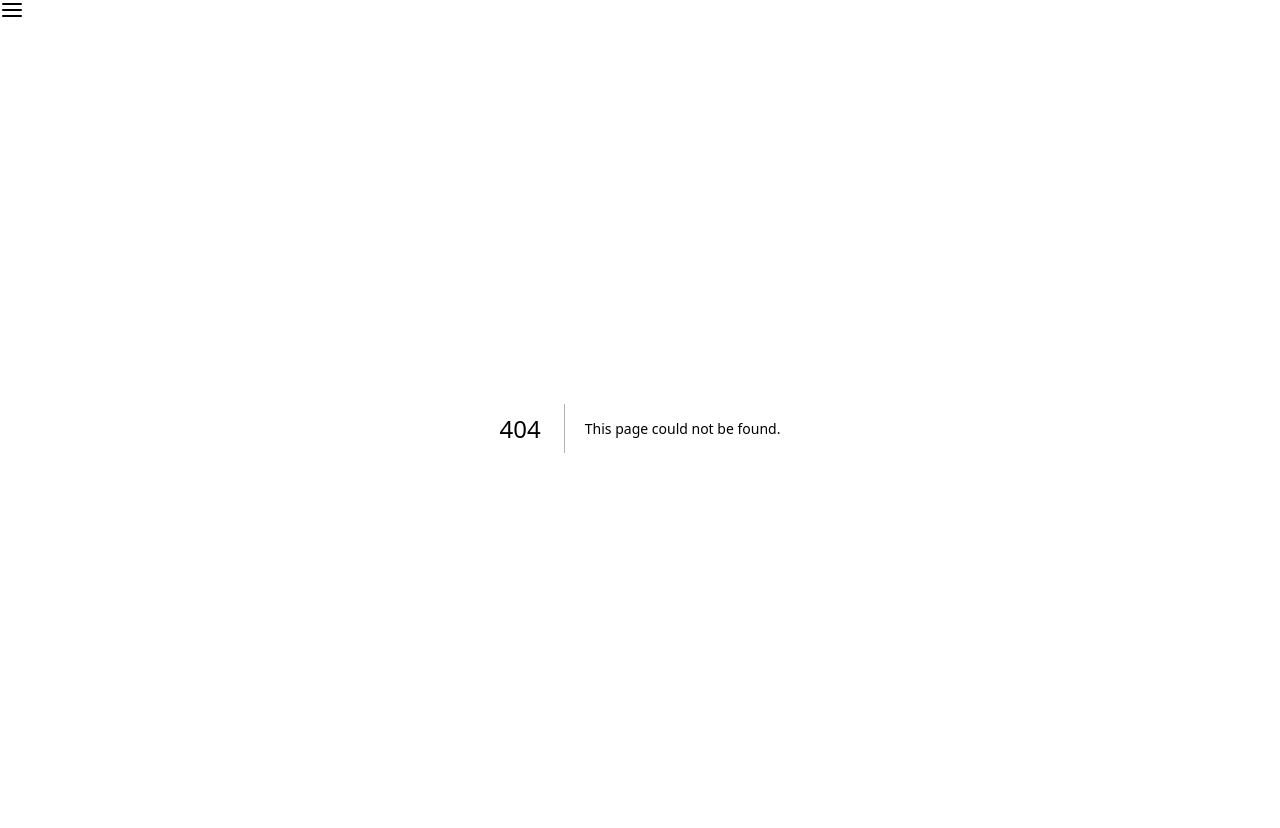
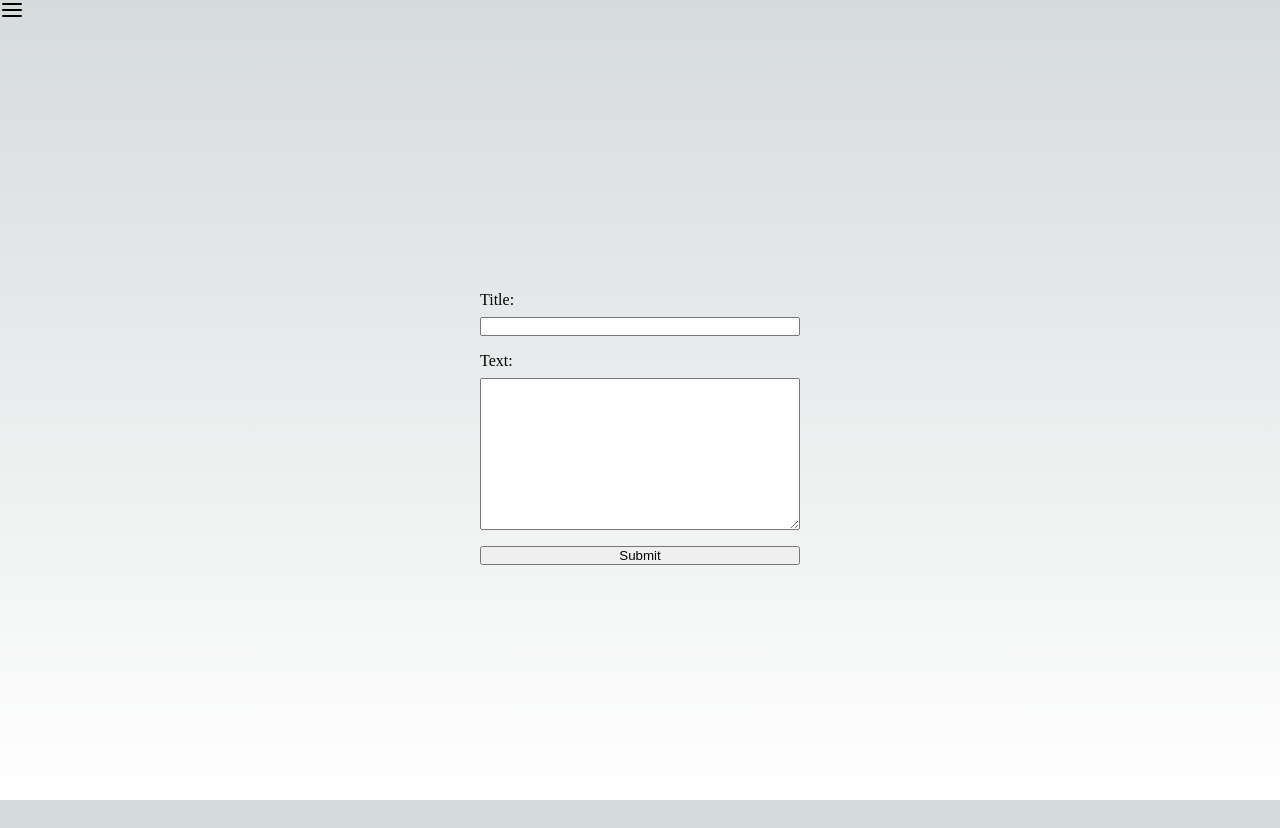
Before and after one commit to grimSkepsis/typer-beam, a Next.js app: page /submit-writing-sample in a window 1280 px wide. Before the commit this address had no page. After the commit the page ends 800 px from the top, so only its background shows below. Built offline with nearby package versions, Linux system fonts and the light colour scheme.

Commit message:
cleans up text submission form a bit

```diff
--- a/src/pages/_app.tsx
+++ b/src/pages/_app.tsx
@@ -7,7 +7,7 @@ import store from "@/redux/store";
 
 export default function App({ Component, pageProps }: AppProps) {
   return (
-    <>
+    <div style={{ height: "100%" }}>
       <ClerkProvider>
         <Provider store={store}>
           <Navigation
@@ -21,14 +21,14 @@ export default function App({ Component, pageProps }: AppProps) {
                 pathname: "/about",
               },
               {
-                display: "Settings",
-                pathname: "/settings",
+                display: "Submit Writing Sample",
+                pathname: "/submit-writing-sample",
               },
             ]}
           />
           <Component {...pageProps} />
         </Provider>
       </ClerkProvider>
-    </>
+    </div>
   );
 }
--- a/src/pages/_document.tsx
+++ b/src/pages/_document.tsx
@@ -1,13 +1,13 @@
-import { Html, Head, Main, NextScript } from 'next/document'
+import { Html, Head, Main, NextScript } from "next/document";
 
 export default function Document() {
   return (
-    <Html lang="en">
+    <Html lang="en" style={{ height: "100%" }}>
       <Head />
-      <body>
+      <body style={{ height: "100%" }}>
         <Main />
         <NextScript />
       </body>
     </Html>
-  )
+  );
 }
--- /dev/null
+++ b/src/pages/submit-writing-sample.tsx
@@ -0,0 +1,77 @@
+import { createSample } from "@/redux/sampleManagement/thunks";
+import React from "react";
+import { useForm } from "react-hook-form";
+import { useDispatch } from "react-redux";
+
+// Define the data type for the form
+type CreateWritingSampleData = {
+  title?: string;
+  text?: string;
+};
+
+export default function SubmitWritingSample() {
+  const {
+    register,
+    handleSubmit,
+    formState: { errors },
+  } = useForm<CreateWritingSampleData>();
+
+  const dispatch = useDispatch();
+
+  // Handle form submission
+  function onSubmit(data: CreateWritingSampleData) {
+    dispatch(createSample({ ...data }));
+  }
+
+  return (
+    <form
+      onSubmit={handleSubmit(onSubmit)}
+      style={{
+        width: "100%",
+        maxWidth: "20rem",
+        height: "100%",
+        display: "flex",
+        justifyContent: "center",
+        alignItems: "center",
+        flexDirection: "column",
+        marginLeft: "auto",
+        marginRight: "auto",
+      }}
+    >
+      <div>
+        <div
+          style={{
+            display: "flex",
+            flexDirection: "column",
+            rowGap: "0.5rem",
+          }}
+        >
+          <label>Title:</label>
+          <input {...register("title", { required: true })} />
+          {errors.title && <span>Title is required.</span>}
+        </div>
+
+        <div
+          style={{
+            display: "flex",
+            flexDirection: "column",
+            rowGap: "0.5rem",
+            marginTop: "1rem",
+          }}
+        >
+          <label>Text:</label>
+          <textarea
+            {...register("text", { required: true })}
+            style={{ width: "20rem" }}
+            rows={10}
+          />
+          {errors.text && <span>Text is required.</span>}
+        </div>
+      </div>
+
+      <button type="submit" style={{ width: "100%", marginTop: "1rem" }}>
+        Submit
+      </button>
+    </form>
+  );
+}
--- a/src/styles/globals.css
+++ b/src/styles/globals.css
@@ -1,9 +1,9 @@
 :root {
   --max-width: 1100px;
   --border-radius: 12px;
-  --font-mono: ui-monospace, Menlo, Monaco, 'Cascadia Mono', 'Segoe UI Mono',
-    'Roboto Mono', 'Oxygen Mono', 'Ubuntu Monospace', 'Source Code Pro',
-    'Fira Mono', 'Droid Sans Mono', 'Courier New', monospace;
+  --font-mono: ui-monospace, Menlo, Monaco, "Cascadia Mono", "Segoe UI Mono",
+    "Roboto Mono", "Oxygen Mono", "Ubuntu Monospace", "Source Code Pro",
+    "Fira Mono", "Droid Sans Mono", "Courier New", monospace;
 
   --foreground-rgb: 0, 0, 0;
   --background-start-rgb: 214, 219, 220;
@@ -105,3 +105,7 @@ a {
     color-scheme: dark;
   }
 }
+
+#__next {
+  height: 100%;
+}
```
Also changed, not shown: src/pages/settings.tsx (deleted, +0 -43 lines).
